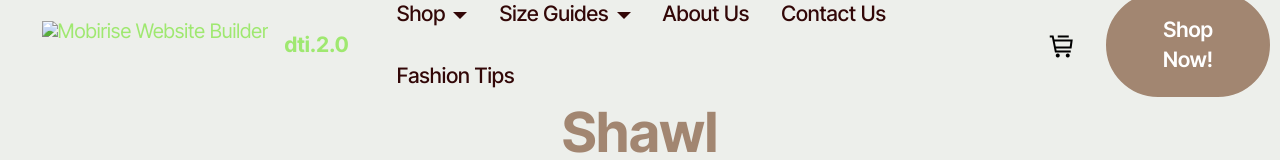
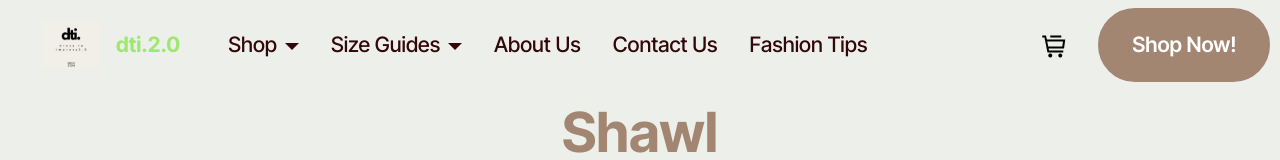
Before and after one commit to Amyliaamni/iml254group, a plain HTML site: page page16.html in a window 1280 px wide. Shown: the top 160 px of the page. Drawn offline with Linux system fonts and the light colour scheme; files whose address does not match are found by name.

Commit message:
Update page16.html

```diff
--- a/page16.html
+++ b/page16.html
@@ -6,7 +6,7 @@
   <meta http-equiv="X-UA-Compatible" content="IE=edge">
   <meta name="generator" content="Mobirise v5.9.18, mobirise.com">
   <meta name="viewport" content="width=device-width, initial-scale=1, minimum-scale=1">
-  <link rel="shortcut icon" href="assets/images/logo-2.jpeg" type="image/x-icon">
+  <link rel="shortcut icon" href="images/logo-2.jpeg" type="image/x-icon">
   <meta name="description" content="">
 
 
@@ -37,7 +37,7 @@
 			<div class="navbar-brand">
 				<span class="navbar-logo">
 					<a href="index.html">
-						<img src="assets/images/logo-2.jpeg" alt="Mobirise Website Builder" style="height: 3rem;">
+						<img src="images/logo-2.jpeg" alt="Mobirise Website Builder" style="height: 3rem;">
 					</a>
 				</span>
 				<span class="navbar-caption-wrap"><a class="navbar-caption text-primary display-4" href="index.html">dti.2.0</a></span>
@@ -85,7 +85,7 @@
       <div class="item features-image col-12 col-md-6 col-lg-4">
         <div class="item-wrapper">
           <div class="item-img">
-            <img src="assets/images/screenshot-2025-01-17.png" alt="Mobirise Website Builder">
+            <img src="images/screenshot-2025-01-17.png" alt="Mobirise Website Builder">
           </div>
           <div class="item-content">
             <h5 class="item-title mbr-fonts-style display-5"><strong>Shawl</strong></h5>
@@ -100,7 +100,7 @@
       <div class="item features-image col-12 col-md-6 col-lg-4">
         <div class="item-wrapper">
           <div class="item-img">
-            <img src="assets/images/screenshot-2025-01-18.png" alt="Mobirise Website Builder">
+            <img src="images/screenshot-2025-01-18.png" alt="Mobirise Website Builder">
           </div>
           <div class="item-content">
             <h5 class="item-title mbr-fonts-style display-5"><strong>Shawl</strong></h5>
@@ -113,7 +113,7 @@
       </div><div class="item features-image col-12 col-md-6 col-lg-4">
         <div class="item-wrapper">
           <div class="item-img">
-            <img src="assets/images/screenshot-2025-01-88.png" alt="Mobirise Website Builder" data-slide-to="2" data-bs-slide-to="3">
+            <img src="images/screenshot-2025-01-88.png" alt="Mobirise Website Builder" data-slide-to="2" data-bs-slide-to="3">
           </div>
           <div class="item-content">
             <h5 class="item-title mbr-fonts-style display-5"><strong>Shawl</strong></h5>
@@ -160,7 +160,7 @@
       <div class="item features-image col-12 col-md-6 col-lg-6">
         <div class="item-wrapper">
           <div class="item-img">
-            <img src="assets/images/screenshot-2025-01-48.png" alt="Mobirise Website Builder">
+            <img src="images/screenshot-2025-01-48.png" alt="Mobirise Website Builder">
           </div>
           <div class="item-content">
             <h5 class="item-title mbr-fonts-style display-5"><strong>Shawl</strong></h5>
@@ -175,7 +175,7 @@
       <div class="item features-image col-12 col-md-6 col-lg-6">
         <div class="item-wrapper">
           <div class="item-img">
-            <img src="assets/images/screenshot-2025-01-49.png" alt="Mobirise Website Builder">
+            <img src="images/screenshot-2025-01-49.png" alt="Mobirise Website Builder">
           </div>
           <div class="item-content">
             <h5 class="item-title mbr-fonts-style display-5"><strong>Shawl</strong></h5>
```
